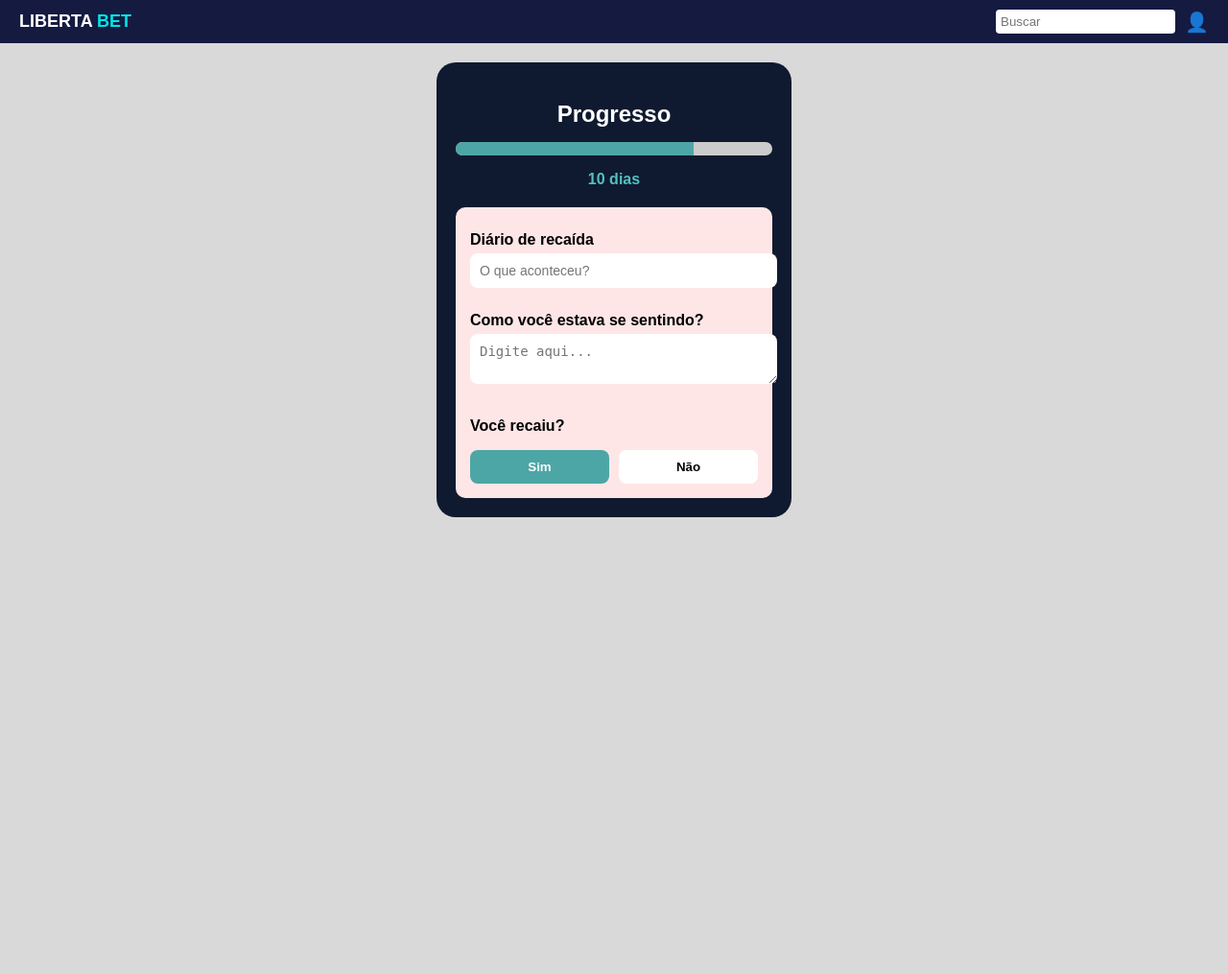
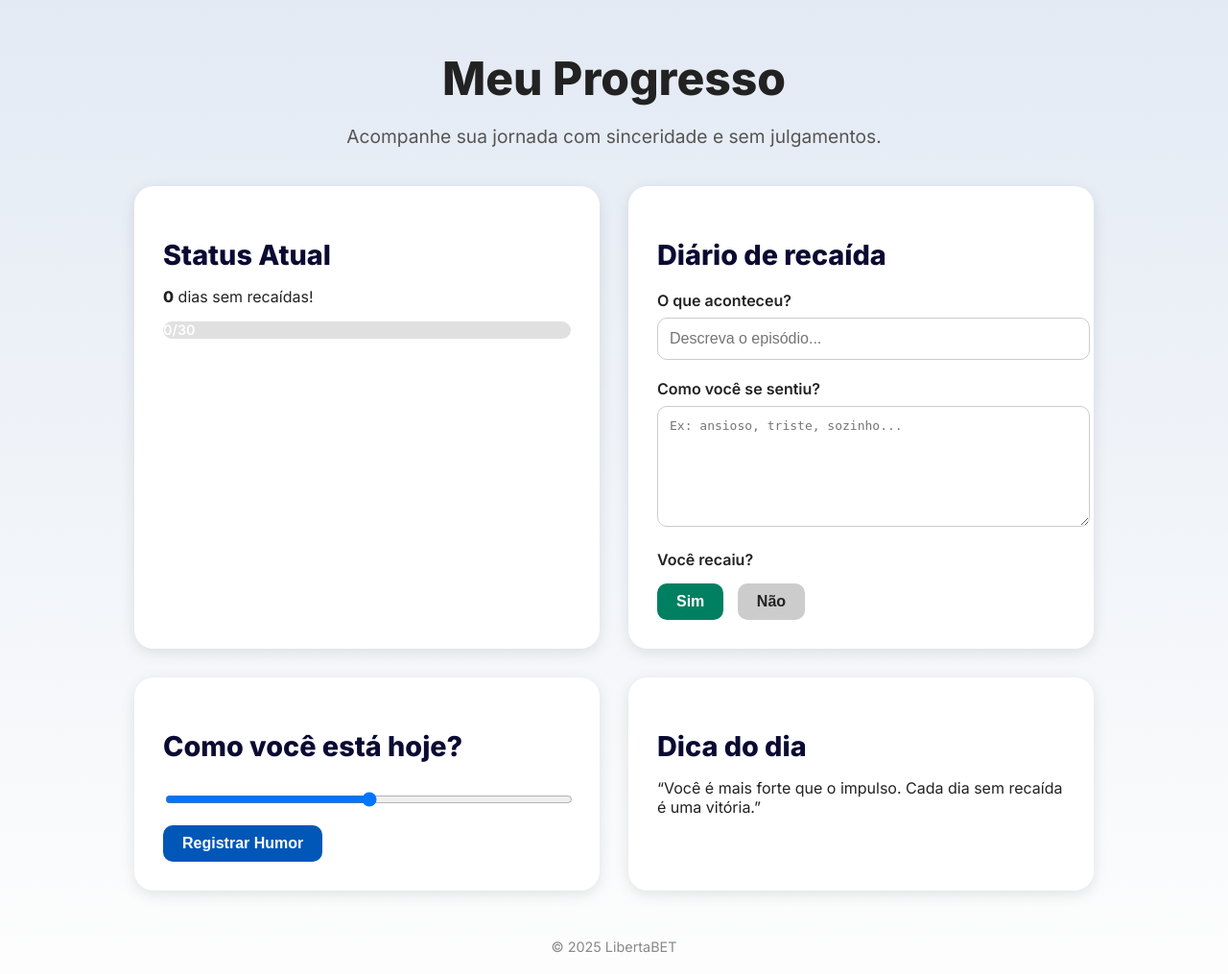
Before and after one commit to JuAragao123/liberta-bet, a Django app: page /progresso/ in a window 1280 px wide. Shown: the whole page at 96% size. Before the commit the page ends 539 px from the top, so only its background shows below. Run offline with Django 5.2, Linux system fonts and the light colour scheme.

Commit message:
melhorando o layout das paginas

```diff
--- a/hello_world/settings.py
+++ b/hello_world/settings.py
@@ -32,7 +32,7 @@ ALLOWED_HOSTS = config('ALLOWED_HOSTS', default='').split(',')
 if 'CODESPACE_NAME' in os.environ:
     codespace_name = config("CODESPACE_NAME")
     codespace_domain = config("GITHUB_CODESPACES_PORT_FORWARDING_DOMAIN")
-    CSRF_TRUSTED_ORIGINS = [f'https://{codespace_name}-8000.{codespace_domain}']
+    CSRF_TRUSTED_ORIGINS = ['http://127.0.0.1:8000/', f'https://{codespace_name}-8000.{codespace_domain}']
 
 # Application definition
 
--- a/hello_world/static/progresso.css
+++ b/hello_world/static/progresso.css
@@ -1,152 +1,184 @@
+/* Fundo geral */
 body {
-    font-family: Arial, sans-serif;
-    background-color: #d9d9d9;
     margin: 0;
+    font-family: 'Segoe UI', sans-serif;
+    background: linear-gradient(to bottom, #f2f6f9, #dce2e8);
+    color: #333;
 }
 
-header {
-    background-color: #151a41;
+/* Cabeçalho */
+.topo {
+    background-color: #0a0a33;
+    padding: 15px 30px;
     color: white;
-    padding: 10px 20px;
     display: flex;
     justify-content: space-between;
     align-items: center;
 }
 
-.logo {
-    font-weight: bold;
-    font-size: 18px;
+.logo img {
+    height: 40px;
 }
 
-.logo span {
-    color: #00e6e6;
-}
-
-nav {
+.barra-navegacao {
     display: flex;
     gap: 10px;
     align-items: center;
 }
 
-nav input {
-    padding: 5px;
-    border-radius: 4px;
+.barra-navegacao input {
+    padding: 8px 12px;
+    border-radius: 6px;
     border: none;
 }
 
 .perfil {
-    font-size: 20px;
+    background: none;
+    font-size: 1.5em;
+    color: white;
+    border: none;
+    cursor: pointer;
 }
 
+/* Conteúdo principal */
 .container {
-    padding: 20px;
-    display: flex;
-    justify-content: center;
+    max-width: 1200px;
+    margin: 50px auto;
+    padding: 0 30px;
 }
 
-.box-escura {
-    background-color: #0f1a30;
-    padding: 20px;
-    border-radius: 20px;
-    width: 100%;
-    max-width: 330px;
-    color: white;
+.titulo {
+    font-size: 3em;
     text-align: center;
+    margin-bottom: 50px;
+    color: #0a0a33;
 }
 
-h2 {
-    font-size: 24px;
+/* Grid de telhas */
+.grid {
+    display: grid;
+    grid-template-columns: repeat(auto-fit, minmax(350px, 1fr));
+    gap: 30px;
+}
+
+/* Estilo das telhas */
+.tile {
+    background: white;
+    padding: 25px;
+    border-radius: 18px;
+    box-shadow: 0 6px 20px rgba(0,0,0,0.08);
+    transition: transform 0.3s ease;
+}
+
+.tile:hover {
+    transform: translateY(-4px);
+}
+
+.tile h2 {
+    font-size: 1.6em;
+    margin-top: 0;
     margin-bottom: 15px;
 }
 
-.barra {
-    background-color: #ccc;
-    border-radius: 20px;
-    height: 14px;
-    width: 100%;
-    margin-bottom: 10px;
-    overflow: hidden;
+/* Telhas com cor temática */
+.resumo {
+    background: linear-gradient(to bottom right, #e8fce8, #f6fff6);
 }
 
-.progresso {
-    background-color: #4da6a6;
-    height: 100%;
-    width: 75%; /* valor ajustável */
+.diario {
+    background: linear-gradient(to bottom right, #ffe6e6, #fffafa);
 }
 
-.dias {
-    color: #55c0c0;
-    margin-bottom: 20px;
+.humor {
+    background: linear-gradient(to bottom right, #e6f0ff, #f9fbff);
+}
+
+.dica {
+    background: linear-gradient(to bottom right, #fff5cc, #fffce8);
+    font-style: italic;
+}
+
+/* Barra de progresso */
+.barra-progresso {
+    height: 24px;
+    background: #e0e0e0;
+    border-radius: 12px;
+    overflow: hidden;
+    margin-top: 10px;
+}
+
+.preenchido {
+    height: 100%;
+    background: linear-gradient(to right, #4caf50, #81c784);
+    text-align: center;
+    line-height: 24px;
+    color: white;
     font-weight: bold;
 }
 
-.diario {
-    background-color: #ffe6e6;
-    border-radius: 10px;
-    padding: 15px;
-    color: #000;
-    text-align: left;
+/* Formulário */
+form label {
+    font-weight: bold;
+    display: block;
+    margin-top: 15px;
 }
 
-.diario label {
-    font-weight: bold;
-    margin-top: 10px;
-    display: block;
+form input,
+form textarea {
+    width: 100%;
+    padding: 12px;
+    margin-top: 5px;
+    border-radius: 10px;
+    border: 1px solid #ccc;
+    font-size: 1em;
 }
 
-.diario input,
-.diario textarea {
-    width: 100%;
-    margin-top: 5px;
-    margin-bottom: 15px;
-    border: none;
-    border-radius: 8px;
-    padding: 10px;
-    font-size: 14px;
-    background-color: #fff;
+form textarea {
+    height: 90px;
+    resize: vertical;
 }
 
-.recaiu-label {
-    font-weight: bold;
+/* Botões */
+.botoes {
+    display: flex;
+    gap: 10px;
+    margin-top: 15px;
 }
 
-.botoes-resposta {
-    display: flex;
-    gap: 10px;
-    margin-top: 10px;
-    justify-content: space-between;
+.botoes button {
+    flex: 1;
+    padding: 10px;
+    font-weight: bold;
+    border: none;
+    border-radius: 10px;
+    color: white;
+    cursor: pointer;
 }
 
 .sim {
-    background-color: #4da6a6;
-    color: white;
-    border: none;
-    padding: 10px;
-    flex: 1;
-    border-radius: 8px;
-    font-weight: bold;
-    cursor: pointer;
+    background-color: #e74c3c;
+}
+
+.sim:hover {
+    background-color: #c0392b;
 }
 
 .nao {
-    background-color: white;
-    color: black;
-    border: none;
-    padding: 10px;
-    flex: 1;
-    border-radius: 8px;
-    font-weight: bold;
-    cursor: pointer;
+    background-color: #2ecc71;
 }
 
-.emergencia {
-    margin-top: 20px;
-    background-color: red;
-    color: white;
-    border: none;
-    padding: 12px 18px;
-    border-radius: 8px;
-    font-weight: bold;
-    width: 100%;
-    cursor: pointer;
+.nao:hover {
+    background-color: #27ae60;
 }
+
+/* Emoji range */
+.emoji-range {
+    display: flex;
+    align-items: center;
+    gap: 10px;
+    margin-top: 15px;
+}
+
+.emoji-range input {
+    flex: 1;
+}
--- a/hello_world/templates/paginainicial.html
+++ b/hello_world/templates/paginainicial.html
@@ -7,6 +7,7 @@
   <title>LibertaBet - Início</title>
   <link rel="stylesheet" href="{% static 'paginainicial.css' %}">
 </head>
+<img src="{% static 'images/logo.png' %}" alt="Logo LibertaBET">
 <body>
   <header class="topo">
     <div class="logo">
@@ -33,6 +34,5 @@
     </section>
   </main>
 
-
 </body>
 </html>
--- a/hello_world/templates/progresso.html
+++ b/hello_world/templates/progresso.html
@@ -1,44 +1,203 @@
 <!DOCTYPE html>
 <html lang="pt-br">
 <head>
-    <meta charset="UTF-8">
-    <title>Progresso - LibertaBET</title>
-    <link rel="stylesheet" href="static/progresso.css">
+  <meta charset="UTF-8">
+  <meta name="viewport" content="width=device-width, initial-scale=1.0">
+  <title>Progresso - LibertaBET</title>
+  <link rel="preconnect" href="https://fonts.googleapis.com">
+  <link rel="preconnect" href="https://fonts.gstatic.com" crossorigin>
+  <link href="https://fonts.googleapis.com/css2?family=Inter:wght@400;600;800&display=swap" rel="stylesheet">
+  <style>
+    body {
+      margin: 0;
+      font-family: 'Inter', sans-serif;
+      background: linear-gradient(180deg, #e3eaf4 0%, #fdfdfd 100%);
+      color: #222;
+      padding: 20px;
+    }
+
+    .titulo {
+      font-size: 3em;
+      font-weight: 800;
+      margin-bottom: 10px;
+      text-align: center;
+    }
+
+    .subtitulo {
+      margin-bottom: 40px;
+      font-size: 1.2em;
+      color: #555;
+      text-align: center;
+    }
+
+    .grid {
+      display: grid;
+      grid-template-columns: repeat(auto-fit, minmax(350px, 1fr));
+      gap: 30px;
+      max-width: 1000px;
+      margin: 0 auto;
+    }
+
+    .tile {
+      background: white;
+      border-radius: 20px;
+      padding: 30px;
+      box-shadow: 0 4px 15px rgba(0,0,0,0.1);
+    }
+
+    h2 {
+      font-size: 1.8em;
+      margin-bottom: 15px;
+      color: #0a0a33;
+    }
+
+    label {
+      display: block;
+      margin-top: 20px;
+      font-weight: 600;
+      font-size: 1em;
+    }
+
+    input[type="text"], textarea {
+      width: 100%;
+      padding: 12px;
+      margin-top: 8px;
+      border-radius: 10px;
+      border: 1px solid #ccc;
+      font-size: 1em;
+    }
+
+    textarea {
+      resize: vertical;
+      height: 100px;
+    }
+
+    .botoes button, .humor-botoes button {
+      padding: 10px 20px;
+      font-size: 1em;
+      margin-right: 10px;
+      margin-top: 15px;
+      border-radius: 10px;
+      border: none;
+      cursor: pointer;
+      font-weight: 600;
+    }
+
+    .sim { background-color: #008060; color: white; }
+    .nao { background-color: #ccc; color: #222; }
+    .registrar { background-color: #0057b8; color: white; }
+
+    .progresso-barra {
+      background-color: #e0e0e0;
+      height: 18px;
+      border-radius: 12px;
+      overflow: hidden;
+      margin-top: 15px;
+    }
+
+    .progresso-preenchido {
+      background-color: #4caf50;
+      height: 100%;
+      color: white;
+      text-align: center;
+      font-size: 0.9em;
+      line-height: 18px;
+      font-weight: 600;
+    }
+
+    input[type=range] {
+      width: 100%;
+      margin-top: 15px;
+    }
+
+    .rodape {
+      text-align: center;
+      margin-top: 50px;
+      color: #888;
+      font-size: 0.9em;
+    }
+  </style>
 </head>
 <body>
-    <header>
-        <div class="logo">LIBERTA <span>BET</span></div>
-        <nav>
-            <input type="text" placeholder="Buscar">
-            <div class="perfil">&#128100;</div>
-        </nav>
-    </header>
+  <h1 class="titulo">Meu Progresso</h1>
+  <p class="subtitulo">Acompanhe sua jornada com sinceridade e sem julgamentos.</p>
 
-    <main class="container">
-        <section class="box-escura">
-            <h2>Progresso</h2>
+  <div class="grid">
+    <section class="tile">
+      <h2>Status Atual</h2>
+      <p><strong id="diasCount">0</strong> dias sem recaídas!</p>
+      <div class="progresso-barra">
+        <div id="diasBar" class="progresso-preenchido" style="width: 0%">0/30 dias</div>
+      </div>
+    </section>
 
-            <div class="barra">
-                <div class="progresso"></div>
-            </div>
-            <p class="dias">10 dias</p>
+    <section class="tile">
+      <h2>Diário de recaída</h2>
+      <label>O que aconteceu?</label>
+      <input type="text" id="relato" placeholder="Descreva o episódio...">
 
-            <div class="diario">
-                <label>Diário de recaída</label>
-                <input type="text" placeholder="O que aconteceu?">
+      <label>Como você se sentiu?</label>
+      <textarea id="sentimento" placeholder="Ex: ansioso, triste, sozinho..."></textarea>
 
-                <label>Como você estava se sentindo?</label>
-                <textarea placeholder="Digite aqui..."></textarea>
+      <label>Você recaiu?</label>
+      <div class="botoes">
+        <button id="btnSim" class="sim">Sim</button>
+        <button id="btnNao" class="nao">Não</button>
+      </div>
+    </section>
 
-                <p class="recaiu-label">Você recaiu?</p>
-                <div class="botoes-resposta">
-                    <button class="sim">Sim</button>
-                    <button class="nao">Não</button>
-                </div>
-            </div>
+    <section class="tile">
+      <h2>Como você está hoje?</h2>
+      <input type="range" id="humorRange" min="0" max="100">
+      <div class="humor-botoes">
+        <button id="btnRegistrarHumor" class="registrar">Registrar Humor</button>
+      </div>
+    </section>
+
+    <section class="tile">
+      <h2>Dica do dia</h2>
+      <p>“Você é mais forte que o impulso. Cada dia sem recaída é uma vitória.”</p>
+    </section>
+  </div>
+
+  <footer class="rodape">
+    &copy; 2025 LibertaBET
+  </footer>
+
+  <script>
+    const maxDias = 30;
+    let dias = parseInt(localStorage.getItem('dias')) || 0;
+    const diasCount = document.getElementById('diasCount');
+    const diasBar = document.getElementById('diasBar');
+    const btnSim = document.getElementById('btnSim');
+    const humorRange = document.getElementById('humorRange');
+    const btnRegistrarHumor = document.getElementById('btnRegistrarHumor');
+
+    function updateUI() {
+      diasCount.textContent = dias;
+      diasBar.style.width = (dias / maxDias * 100) + '%';
+      diasBar.textContent = dias + '/' + maxDias + ' dias';
+    }
+
+    btnSim.addEventListener('click', () => {
+      if (dias < maxDias) {
+        dias++;
+        localStorage.setItem('dias', dias);
+        updateUI();
+      }
+    });
+
+    btnRegistrarHumor.addEventListener('click', () => {
+      const humor = humorRange.value;
+      localStorage.setItem('humor', humor);
+      alert('Humor registrado: ' + humor + '%');
+    });
+
+    updateUI();
 
 
-        </section>
-    </main>
+    const savedHumor = localStorage.getItem('humor');
+    if (savedHumor !== null) humorRange.value = savedHumor;
+  </script>
 </body>
 </html>
```
Also changed, not shown: hello_world/static/depoimentos.css (+90 -74 lines), hello_world/static/style.css (+10 -12 lines), hello_world/templates/depoimentos.html (+27 -20 lines). Lines whose indentation alone changed are shown as unchanged.
